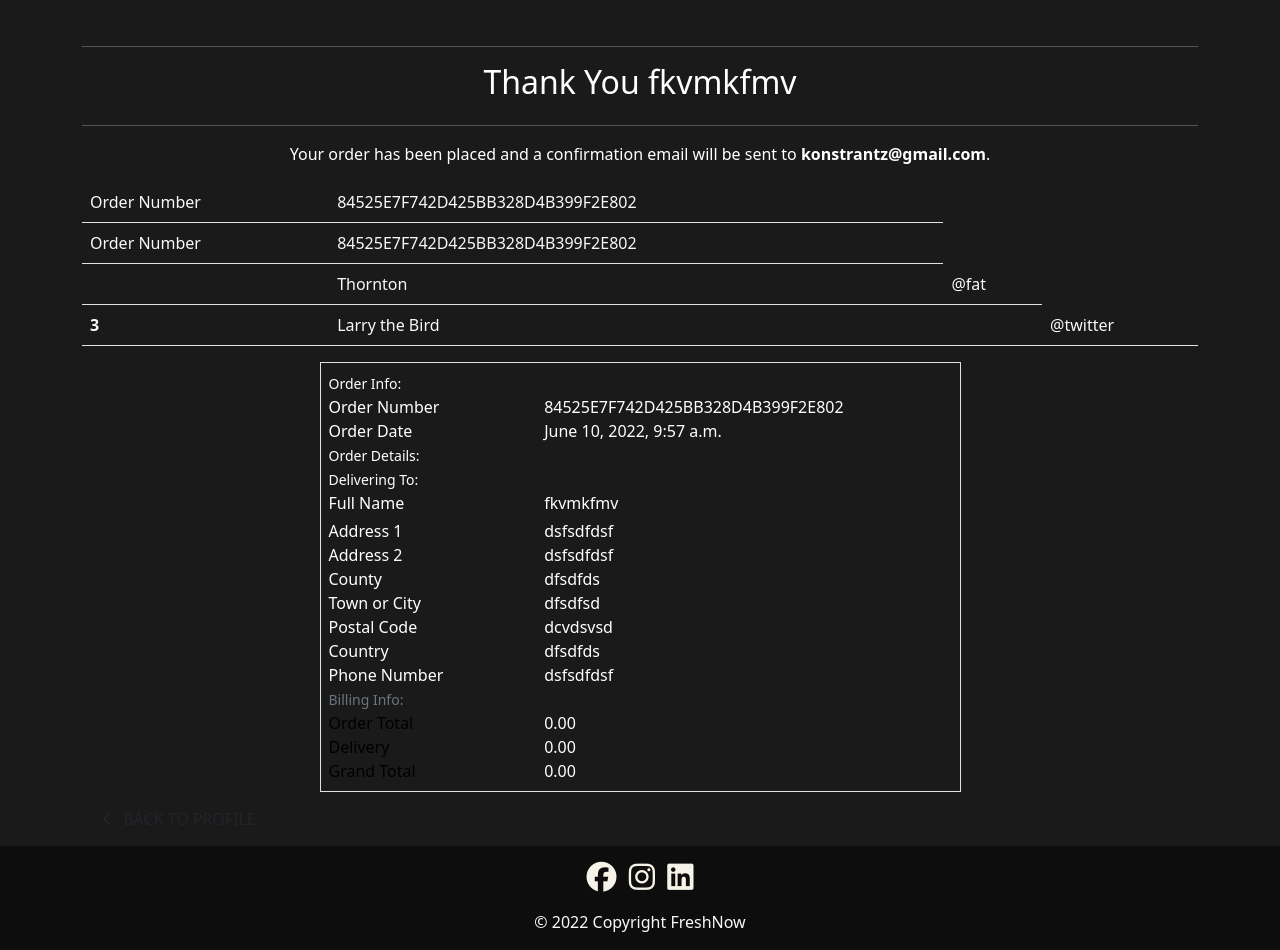
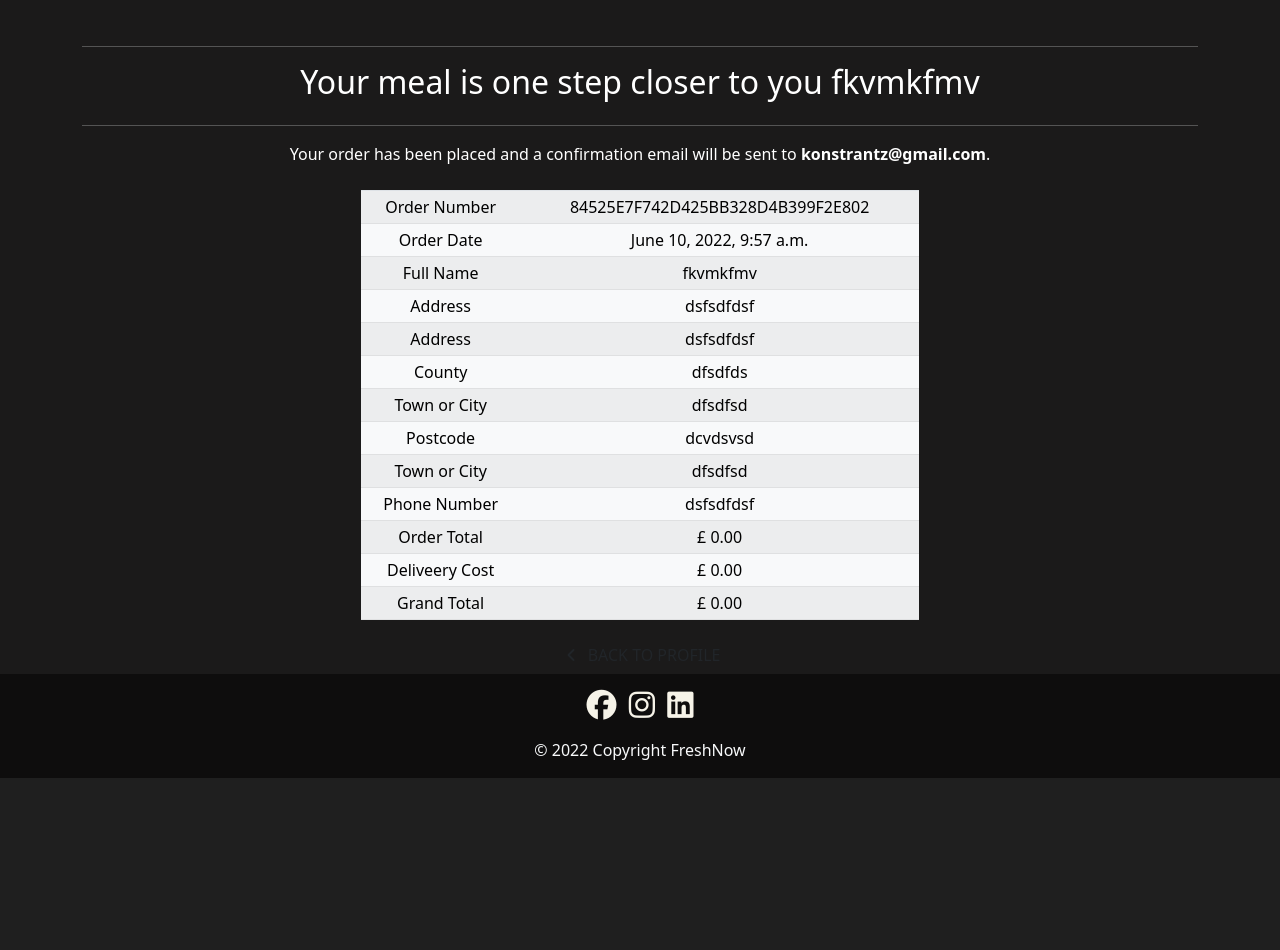
Before and after one commit to KonstantinaStrantzali/FreshNow-food-corner, a Django app: page /profile/order_history/84525E7F742D425BB328D4B399F2E802 in a window 1280 px wide. Shown: the part 134-1084 px from the top of the page. After the commit the page ends 912 px from the top, so only its background shows below. Run offline with Django 3.2, Linux system fonts and the light colour scheme; data comes from the database, SQL or seed files in the repository; some libraries are stand-ins or nearby versions.

Commit message:
added moving label for meal deal

```diff
--- a/checkout/static/checkout/css/checkout.css
+++ b/checkout/static/checkout/css/checkout.css
@@ -80,3 +80,8 @@ bottom: 0;
 z-index: 10;
 background-color: rgba(0, 0, 0, 0.486);
 }
+
+.table{
+    width: 50%;
+    align-items: center;
+}
--- a/checkout/templates/checkout/checkout_success.html
+++ b/checkout/templates/checkout/checkout_success.html
@@ -19,211 +19,109 @@
         <div class="row">
             <div class="col">
                 <hr>
-                <h2 class="logo-font mb-4 text-center">Thank You {{ order.full_name }}</h2>
+                <h2 class="logo-font mb-4 text-center"> Your meal is one step closer to you   {{ order.full_name }}</h2>
                 <hr>
                 <p class="text-center">Your order has been placed and a confirmation email will be sent to <strong>{{ order.email }}</strong>.</p>
             </div>
         </div>
-        <table class="table text-light">
+
+
+        <div class="container">
+        <div class = "row justify-content-center">
+        <table class="table table-striped table-sm text-light text-center">
+            <thead>
+                <tr>
+                  <th class="th-sm"></th>
+                  <th class="th-sm"></th>
+
+                </tr>
+              </thead>
 
             <tbody>
-              <tr>
-                <td>Order Number</td>
+              <tr class="table-light">
+                <td class="td-sm">Order Number</td>
                 <td>{{ order.order_number }}</td>
               </tr>
-              <tr>
-                <td>Order Number</td>
-                <td>{{ order.order_number }}</td>
+              <tr class="table-light">
+                <td class="">Order Date</td>
+                <td>{{ order.date }}</td>
               </tr>
-              <tr>
+              {% for item in order.lineitems.all %}
+              <tr class="table-light">
+                <td class="">{{ item.product.name }}{% if item.product_size %} - Size {{ item.product.size|upper }}{% endif %}
+                </td>
+                <td> {{ item.quantity }} meal|  £ {{ item.product.price }} each</td>
+              </tr>
+            </div>
+            {% endfor %}
+            <tr class="table-light">
+                <td class="">Full Name</td>
+                <td>{{ order.full_name }}</td>
+              </tr>
+            <tr class="table-light">
+                <td class="">Address</td>
+                <td>{{ order.street_address1 }}</td>
+            </tr>
+            {% if order.street_address2 %}
+            <tr class="table-light">
+                <td class="">Address</td>
+                <td>{{ order.street_address1 }}</td>
+            </tr>
+            {% endif %}
+            {% if order.county %}
+            <tr class="table-light">
+                <td class="">County</td>
+                <td>{{ order.county }}</td>
+            </tr>
+            {% endif %}
+            <tr class="table-light">
+                <td class="">Town or City</td>
+                <td>{{ order.town_or_city }}</td>
+            </tr>
+            {% if order.postcode %}
+            <tr class="table-light">
+                <td class="">Postcode</td>
+                <td>{{ order.postcode }}</td>
+            </tr>
+            {% endif %}
+            <tr class="table-light">
+                <td class="">Town or City</td>
+                <td>{{ order.town_or_city }}</td>
+            </tr>
+            <tr class="table-light">
+                <td class="">Phone Number</td>
+                <td>{{ order.phone_number  }}</td>
+            </tr>
+            <tr class="table-light">
+                <td class="">Order Total</td>
+                <td> £ {{ order.order_total }}</td>
+            </tr>
+            <tr class="table-light">
+                <td class="">Deliveery Cost</td>
+                <td> £  {{ order.delivery_cost }}</td>
+            </tr>
+            <tr class="table-light">
+                <td class="">Grand Total</td>
+                <td> £ {{ order.grand_total }}</td>
+            </tr>
 
-                <td></td>
-                <td>Thornton</td>
-                <td>@fat</td>
-              </tr>
-              <tr>
-                <th scope="row">3</th>
-                <td colspan="2">Larry the Bird</td>
-                <td>@twitter</td>
-              </tr>
             </tbody>
           </table>
+        </div>
+        </div>
+    </div>
+</div>
         <div class="row justify-content-center">
-            <div class="col-12 col-lg-7 ">
-                <div class="order-confirmation-box p-2 border">
-                    <div class="row">
-                        <div class="col">
-                            <small class="">Order Info:</small>
-                        </div>
-                    </div>
-
-                    <div class="row">
-                        <div class="col-12 col-md-4">
-                            <p class="mb-0 font-weight-bold">Order Number</p>
-                        </div>
-                        <div class="col-12 col-md-8 text-md-right">
-                            <p class="mb-0">{{ order.order_number }}</p>
-                        </div>
-                    </div>
-
-                    <div class="row">
-                        <div class="col-12 col-md-4">
-                            <p class="mb-0 font-weight-bold">Order Date</p>
-                        </div>
-                        <div class="col-12 col-md-8 text-md-right">
-                            <p class="mb-0">{{ order.date }}</p>
-                        </div>
-                    </div>
-
-                    <div class="row">
-                        <div class="col">
-                            <small>Order Details:</small>
-                        </div>
-                    </div>
-
-                    {% for item in order.lineitems.all %}
-                    <div class="row">
-                        <div class="col-12 col-md-4">
-                            <p class="small mb-0  font-weight-bold">
-                                {{ item.product.name }}{% if item.product_size %} - Size {{ item.product.size|upper }}{% endif %}
-                            </p>
-                        </div>
-                        <div class="col-12 col-md-8 text-md-right">
-                            <p class="small mb-0">{{ item.quantity }} @ ${{ item.product.price }} each</p>
-                        </div>
-                    </div>
-                    {% endfor %}
-
-                    <div class="row">
-                        <div class="col">
-                            <small>Delivering To:</small>
-                        </div>
-                    </div>
-
-                    <div class="row">
-                        <div class="col-12 col-md-4">
-                            <p class="mb-1 font-weight-bold">Full Name</p>
-                        </div>
-                        <div class="col-12 col-md-8 text-md-right">
-                            <p class="mb-0">{{ order.full_name }}</p>
-                        </div>
-                    </div>
-
-                    <div class="row">
-                        <div class="col-12 col-md-4">
-                            <p class="mb-0 font-weight-bold">Address 1</p>
-                        </div>
-                        <div class="col-12 col-md-8 text-md-right">
-                            <p class="mb-0">{{ order.street_address1 }}</p>
-                        </div>
-                    </div>
-
-                    {% if order.street_address2 %}
-                    <div class="row">
-                        <div class="col-12 col-md-4">
-                            <p class="mb-0 font-weight-bold">Address 2</p>
-                        </div>
-                        <div class="col-12 col-md-8 text-md-right">
-                            <p class="mb-0">{{ order.street_address1 }}</p>
-                        </div>
-                    </div>
-                    {% endif %}
-
-                    {% if order.county %}
-                    <div class="row">
-                        <div class="col-12 col-md-4">
-                            <p class="mb-0 font-weight-bold">County</p>
-                        </div>
-                        <div class="col-12 col-md-8 text-md-right">
-                            <p class="mb-0">{{ order.county }}</p>
-                        </div>
-                    </div>
-                    {% endif %}
-
-                    <div class="row">
-                        <div class="col-12 col-md-4">
-                            <p class="mb-0 font-weight-bold">Town or City</p>
-                        </div>
-                        <div class="col-12 col-md-8 text-md-right">
-                            <p class="mb-0">{{ order.town_or_city }}</p>
-                        </div>
-                    </div>
-
-                    {% if order.postcode %}
-                    <div class="row">
-                        <div class="col-12 col-md-4">
-                            <p class="mb-0 font-weight-bold">Postal Code</p>
-                        </div>
-                        <div class="col-12 col-md-8 text-md-right">
-                            <p class="mb-0">{{ order.postcode }}</p>
-                        </div>
-                    </div>
-                    {% endif %}
-
-                    <div class="row">
-                        <div class="col-12 col-md-4">
-                            <p class="mb-0 font-weight-bold">Country</p>
-                        </div>
-                        <div class="col-12 col-md-8 text-md-right">
-                            <p class="mb-0">{{ order.country }}</p>
-                        </div>
-                    </div>
-
-                    <div class="row">
-                        <div class="col-12 col-md-4">
-                            <p class="mb-0 font-weight-bold">Phone Number</p>
-                        </div>
-                        <div class="col-12 col-md-8 text-md-right">
-                            <p class="mb-0">{{ order.phone_number }}</p>
-                        </div>
-                    </div>
-
-                    <div class="row">
-                        <div class="col">
-                            <small class="text-muted">Billing Info:</small>
-                        </div>
-                    </div>
-
-                    <div class="row">
-                        <div class="col-12 col-md-4">
-                            <p class="mb-0 text-black font-weight-bold">Order Total</p>
-                        </div>
-                        <div class="col-12 col-md-8 text-md-right">
-                            <p class="mb-0">{{ order.order_total }}</p>
-                        </div>
-                    </div>
-
-                    <div class="row">
-                        <div class="col-12 col-md-4">
-                            <p class="mb-0 text-black font-weight-bold">Delivery</p>
-                        </div>
-                        <div class="col-12 col-md-8 text-md-right">
-                            <p class="mb-0">{{ order.delivery_cost }}</p>
-                        </div>
-                    </div>
-
-                    <div class="row">
-                        <div class="col-12 col-md-4">
-                            <p class="mb-0 text-black font-weight-bold">Grand Total</p>
-                        </div>
-                        <div class="col-12 col-md-8 text-md-right">
-                            <p class="mb-0">{{ order.grand_total }}</p>
-                        </div>
-                    </div>
-                </div>
-            </div>
-        </div>
-        <div class="row">
-            <div class="col-12 col-lg-7 text-right">
+            <div class="col-12 col-lg-7 text-center">
                 {% if from_profile %}
-                    <a href="{% url 'profile' %}" class="btn btn-black rounded-0 my-2">
+                    <a href="{% url 'profile' %}" class="btn btn-order">
                         <span class="icon mr-2">
                             <i class="fas fa-angle-left"></i>
                         </span>
                         <span class="text-uppercase">Back to Profile</span>
                     </a>
                 {% else %}
-                    <a href="{% url 'products' %}?category=new_arrivals,deals,clearance" class="btn btn-black rounded-0 my-2">
+                    <a href="{% url 'products' %}" class="btn order-button mb-3">
                         <span class="icon mr-2">
                             <i class="fas fa-gifts"></i>
                         </span>
--- a/static/css/base.css
+++ b/static/css/base.css
@@ -164,7 +164,13 @@ border: 5px solid #EEE; }
 
 .hero-area{
     color:white;
-    margin-top:15%;
+    margin-top:5%;
+}
+
+.moving-text{
+    font-size: 20px;
+    color:white;
+    margin-top: 10%
 }
 /* Cards */
 
@@ -272,6 +278,11 @@ border: 5px solid #EEE; }
 .header-container{
     margin-top: 25%;
 }
+.moving-text{
+
+    margin-top: 16%
+}
+
 }
 
 .form-user{
```
Also changed, not shown: home/templates/home/index.html (+17 -4 lines).
